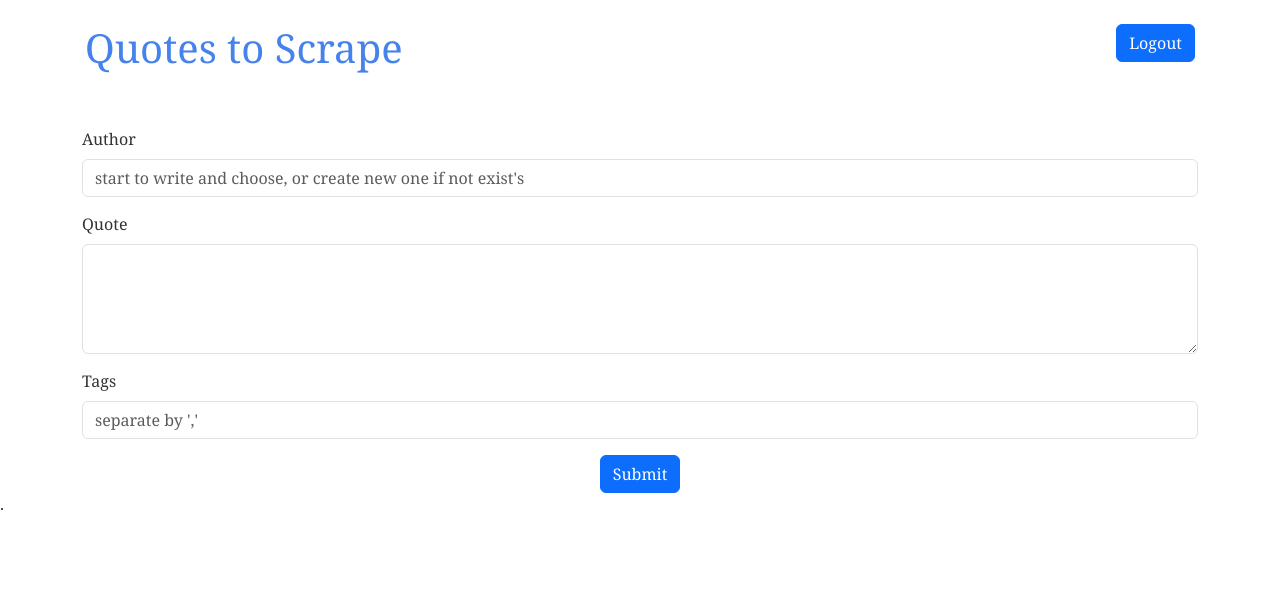
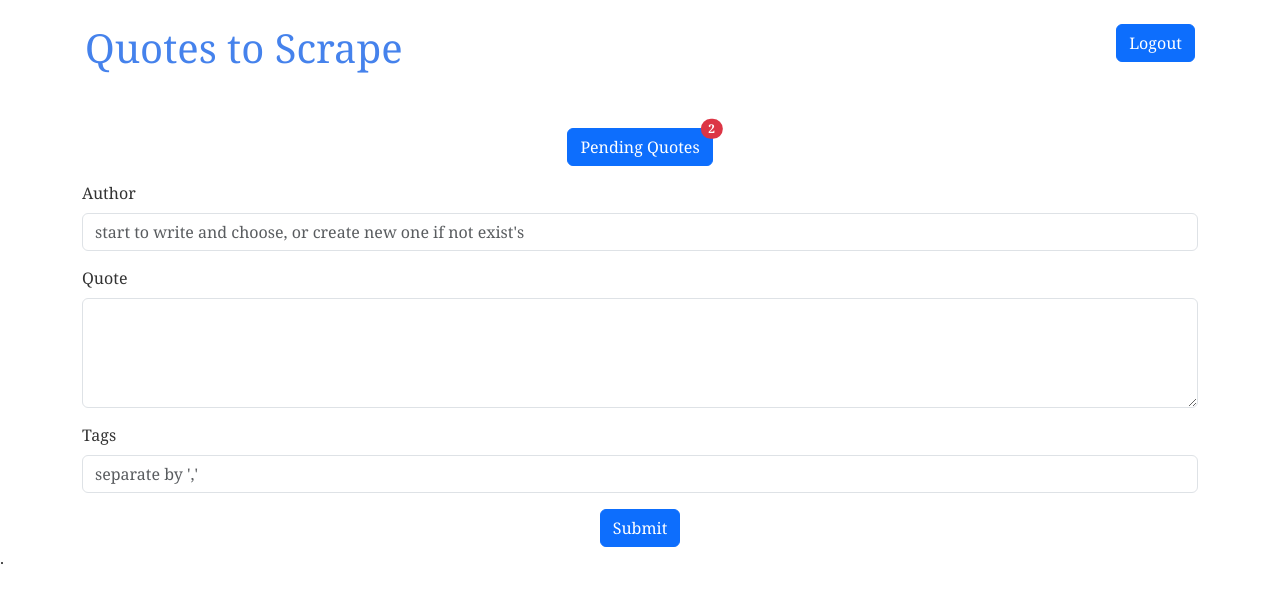
Before and after one commit to Abboth/quotes_simple_site, a Django app: page /add_quote/ in a window 1280 px wide. Shown: the top 603 px of the page. Run offline with Django 5.2, Linux system fonts and the light colour scheme; a user stored in the database is signed in; tables that the repository leaves empty hold one stand-in row (values such as "Sample post").

Commit message:
Initial project setup with user registration, login and core features
- Implemented user custom registration (checking exists email in DB) and login (with validation)
- Created scraping script to import quotes and authors from "quotes.toscrape.com"
- Display quotes with pagination and filtering by tags
- Track tag popularity by counting visits
- Show author biography via "about" link
- Set up pending quote and author models with user ownership
- Prepared basic templates for user-submitted content
- Add user submission functionality for quotes

```diff
--- /dev/null
+++ b/quotes_site/quotes/context_processors.py
@@ -0,0 +1,16 @@
+from .models import CreateQuote, CreateAuthor
+
+
+def pending_data_count(request):
+    if not request.user.is_authenticated or not request.user.is_superuser:
+        return {}
+
+    quotes_count = CreateQuote.objects.count()
+    authors_count = CreateAuthor.objects.count()
+    total = quotes_count + authors_count
+
+    return {
+        "pending_data_count": total,
+        "pending_quotes_count": quotes_count,
+        "pending_authors_count": authors_count,
+    }
--- /dev/null
+++ b/quotes_site/quotes/forms.py
@@ -0,0 +1,24 @@
+from django import forms
+from .models import CreateAuthor, CreateQuote, Author
+
+
+class CreateAuthorForm(forms.ModelForm):
+    class Meta:
+        model = CreateAuthor
+        fields = ["name", "born_date", "born_location", "description"]
+
+
+class CreateQuoteForm(forms.ModelForm):
+    author = forms.CharField(max_length=100, label="Author")
+    tags = forms.CharField(required=False, label="Tags")
+
+    class Meta:
+        model = CreateQuote
+        fields = ["quote", "author", "tags"]
+
+    def clean_author(self):
+        name = self.cleaned_data['author'].strip()
+        try:
+            return Author.objects.get(name=name)  # noqa
+        except Author.DoesNotExist:  # noqa
+            raise forms.ValidationError("Author does not exist. Please create it first.")
--- a/quotes_site/quotes/models.py
+++ b/quotes_site/quotes/models.py
@@ -46,7 +46,7 @@ class Quote(models.Model):
         return self.quote[:50]
 
 
-class PendingQuote(models.Model):
+class CreateQuote(models.Model):
     quote = models.TextField()
     author = models.ForeignKey(Author, on_delete=models.CASCADE)
     tags = models.ManyToManyField(Tag)
@@ -58,7 +58,7 @@ class PendingQuote(models.Model):
     )
 
 
-class PendingAuthor(models.Model):
+class CreateAuthor(models.Model):
     name = models.CharField(max_length=80)
     born_date = models.CharField(max_length=50)
     born_location = models.CharField(max_length=255)
--- a/quotes_site/quotes/templates/quotes/add_quote.html
+++ b/quotes_site/quotes/templates/quotes/add_quote.html
@@ -2,16 +2,24 @@
 
 {% block content %}
 <script src="https://code.jquery.com/jquery-3.6.0.min.js"></script>
-<link
-        rel="stylesheet"
-        href="https://code.jquery.com/ui/1.13.2/themes/base/jquery-ui.css"
-/>
+<link rel="stylesheet" href="https://code.jquery.com/ui/1.13.2/themes/base/jquery-ui.css"/>
 <script src="https://code.jquery.com/ui/1.13.2/jquery-ui.min.js"></script>
 
+<form method="post">
+    {% csrf_token %}
+    {{ form.non_field_errors }}
+
     <div class="mb-3">
-    <label for="author_fullname_choose" class="form-label">Author</label>
-    <input type="text" class="form-control" id="author_fullname_choose"
-           placeholder="start to write and choose, or create new one if not exist's">
+        <label for="author" class="form-label">Author</label>
+        <input type="text"
+               name="author"
+               id="author"
+               class="form-control"
+               placeholder="start to write and choose, or create new one if not exist's"
+               value="{{ form.author.value|default_if_none:'' }}">
+        {% if form.author.errors %}
+        <div class="text-danger">{{ form.author.errors }}</div>
+        {% endif %}
         <div id="author-not-found" class="mt-2" style="display: none;">
             <a href="/add_author/" class="btn btn-sm btn-warning">Not exist author in database, create it here</a>
         </div>
@@ -19,20 +27,14 @@
 
     <script>
         $(function() {
-        $("#author_fullname_choose").autocomplete({
+            $("#author").autocomplete({
                 source: function(request, response) {
                     $.ajax({
                         url: "{% url 'quotes:get_authors' %}",
-                    data: {
-                        term: request.term
-                    },
+                        data: { term: request.term },
                         success: function(data) {
                             response(data);
-                        if (data.length === 0) {
-                            $("#author-not-found").show();
-                        } else {
-                            $("#author-not-found").hide();
-                        }
+                            $("#author-not-found").toggle(data.length === 0);
                         }
                     });
                 },
@@ -40,16 +42,29 @@
             });
         });
     </script>
+
     <div class="mb-3">
-    <label for="new_quote" class="form-label">Quote</label>
-    <textarea class="form-control" id="new_quote" rows="4"></textarea>
+        <label for="quote" class="form-label">Quote</label>
+        <textarea class="form-control" id="quote" name="quote"
+                  rows="4">{{ form.quote.value|default_if_none:'' }}</textarea>
+        {% if form.quote.errors %}
+        <div class="text-danger">{{ form.quote.errors }}</div>
+        {% endif %}
     </div>
+
     <div class="mb-3">
         <label for="tags" class="form-label">Tags</label>
-    <input type="email" class="form-control" id="tags"
-           placeholder="separate by ','">
+        <input type="text" class="form-control" id="tags" name="tags"
+               placeholder="separate by ','"
+               value="{{ form.tags.value|default_if_none:'' }}">
+        {% if form.tags.errors %}
+        <div class="text-danger">{{ form.tags.errors }}</div>
+        {% endif %}
     </div>
+
     <div class="d-flex justify-content-center">
-    <a href="{% url 'users:login' %}" class="btn btn-primary">Submit</a>
+        <button type="submit" class="btn btn-primary">Submit</button>
     </div>
+</form>
+
 {% endblock %}
--- a/quotes_site/quotes/templates/quotes/base.html
+++ b/quotes_site/quotes/templates/quotes/base.html
@@ -32,13 +32,13 @@
         </div>
     </div>
 
-    {% if pending_quotes_count > 0 %}
+    {% if request.user.is_superuser and pending_data_count > 0 %}
     <div class="text-center my-3">
-        <a href="{% url 'quotes:pending_quotes' %}" class="btn btn-primary position-relative">
+        <a href="{% url 'quotes:pending_data' %}" class="btn btn-primary position-relative">
             Pending Quotes
             <span class="position-absolute top-0 start-100 translate-middle badge rounded-pill bg-danger">
-            {{ pending_quotes_count }}
-        </span>
+                {{ pending_data_count }}
+            </span>
         </a>
     </div>
     {% endif %}
--- a/quotes_site/quotes/urls.py
+++ b/quotes_site/quotes/urls.py
@@ -10,6 +10,6 @@ urlpatterns = [
     path("tag/<str:name>/", views.search_by_tag, name="tag_quotes"),
     path("add_quote/", views.add_quote, name="add_quote"),
     path("add_author/", views.add_author, name="add_author"),
-    path("pending/", views.pending_quotes, name="pending_quotes"),
+    path('moderation/', views.PendingDataView.as_view(), name='pending_data'),
     path('ajax/get_authors/', views.get_authors, name='get_authors'),
 ]
--- a/quotes_site/quotes/views.py
+++ b/quotes_site/quotes/views.py
@@ -1,11 +1,19 @@
-from .models import Quote, Author, Tag
-from quotes.utils.utils import get_top_tags
+from .models import Quote, Author, Tag, CreateQuote, CreateAuthor
+from quotes.utils.utils import get_top_tags  # noqa
+from .forms import CreateQuoteForm, CreateAuthorForm
 
-from django.shortcuts import render, get_object_or_404
+from django.contrib import messages
+from django.contrib.auth.decorators import login_required, user_passes_test
+from django.core.paginator import Paginator
 from django.http import JsonResponse
-from django.core.paginator import Paginator
+from django.shortcuts import render, get_object_or_404, redirect
 from django.utils import timezone
-from django.views.generic import ListView, CreateView, UpdateView, DeleteView
+from django.utils.decorators import method_decorator
+from django.views import View
+
+
+def is_moderator(user):
+    return user.is_superuser
 
 
 def quotes_views(request):
@@ -48,13 +56,107 @@ def get_authors(request):
     return JsonResponse(list(authors), safe=False)
 
 
+@login_required
 def add_quote(request):
-    return render(request, "quotes/add_quote.html")
+    if request.method == "POST":
+        form = CreateQuoteForm(request.POST)
+
+        if form.is_valid():
+            created_quote = form.save(commit=False)
+            created_quote.created_by_user = request.user
+            created_quote.save()
+
+            tag_names = [tag.strip() for tag in form.cleaned_data["tags"].split(",") if tag.strip()]
+            tags = [Tag.objects.get_or_create(name=name)[0] for name in tag_names]  # noqa
+            created_quote.tags.set(tags)
+
+            messages.success(request, "Quote added and waiting for moderator approval.")
+            return redirect("quotes:root")
+    else:
+        form = CreateQuoteForm()
+    return render(request, "quotes/add_quote.html", {"form": form})
 
 
+@login_required()
 def add_author(request):
-    return render(request, "quotes/add_author.html")
+    if request.method == "POST":
+        form = CreateAuthorForm(request.POST)
+        if form.is_valid():
+            created_author = form.save(commit=False)
+            created_author.created_by_user = request.user
+            created_author.save()
+            messages.success(request, "Author added, and waiting for confirming by moderator")
+            return redirect("quotes:root")
+    else:
+        form = CreateAuthorForm()
+    return render(request, "quotes/add_author.html", context={"form": form})
 
 
-def pending_quotes(request):
-    return render(request, "quotes/pending.html")
+@method_decorator(login_required, name='dispatch')
+@method_decorator(user_passes_test(is_moderator), name='dispatch')
+class PendingDataView(View):
+
+    def get(self, request):
+        authors = CreateAuthor.objects.all()  # noqa
+        quotes = CreateQuote.objects.select_related("author").prefetch_related("tags")  # noqa
+        return render(request, "quotes/pending_data.html",
+                      context={"authors": authors,
+                               "quotes": quotes
+                               })
+
+    def post(self, request):
+        item_type = request.POST.get("type")
+        action = request.POST.get("action")
+        item_id = request.POST.get("id")
+
+        if item_type == "author":
+            return self.pending_authors(request, item_id, action)
+        elif item_type == "quotes":
+            return self.pending_quotes(request, item_id, action)
+
+    @staticmethod
+    def pending_quotes(request, item_id, action):
+        try:
+            pending_quote = CreateQuote.objects.get(id=item_id)  # noqa
+
+            if action == "approve":
+                quote = Quote.objects.create(  # noqa
+                    quote=pending_quote.quote,
+                    author=pending_quote.author,
+                    created_by_user=pending_quote.created_by_user
+                    if hasattr(pending_quote, "created_by_user") else None
+                ).tags.set(pending_quote.tags.all())
+                pending_quote.delete()
+                messages.success(request, "Quote is approved and published.")
+            elif action == "reject":
+                pending_quote.delete()
+                messages.warning(request, "Quote rejected and removed.")
+        except CreateQuote.DoesNotExist as err:  # noqa
+            messages.warning(request, f"Pending quote with ID {item_id} not found")
+
+        return redirect("quotes:pending_data")
+
+    @staticmethod
+    def pending_authors(request, item_id, action):
+        try:
+            pending_author = CreateAuthor.objects.get(id=item_id)  # noqa
+
+            if action == "approve":
+                quote = Quote.objects.create(  # noqa
+                    name=pending_author.name,
+                    born_date=pending_author.born_date,
+                    born_location=pending_author.born_location,
+                    description=pending_author.description,
+                    created_by_user=pending_author.created_by_user if hasattr(pending_author,
+                                                                              "created_by_user") else None
+                )
+                pending_author.delete()
+                messages.success(request, "Quote is approved and published.")
+            elif action == "reject":
+                pending_author.delete()
+                messages.warning(request, "Quote rejected and removed.")
+
+        except CreateAuthor.DoesNotExist as err:  # noqa
+            messages.warning(request, f"Pending author with ID {item_id} not found")
+
+        return redirect("quotes:pending_data")
--- a/quotes_site/quotes_site/settings.py
+++ b/quotes_site/quotes_site/settings.py
@@ -61,6 +61,7 @@ TEMPLATES = [
                 'django.template.context_processors.request',
                 'django.contrib.auth.context_processors.auth',
                 'django.contrib.messages.context_processors.messages',
+                'quotes.context_processors.pending_data_count',
             ],
         },
     },
--- a/quotes_site/users/templates/users/login.html
+++ b/quotes_site/users/templates/users/login.html
@@ -39,7 +39,7 @@
 
                             <div class="d-flex justify-content-center">
                                 <button type="submit" class="btn btn-success btn-block btn-lg gradient-custom-4">
-                                    Register
+                                    Login
                                 </button>
                             </div>
 
```
Lines whose indentation alone changed are shown as unchanged.
